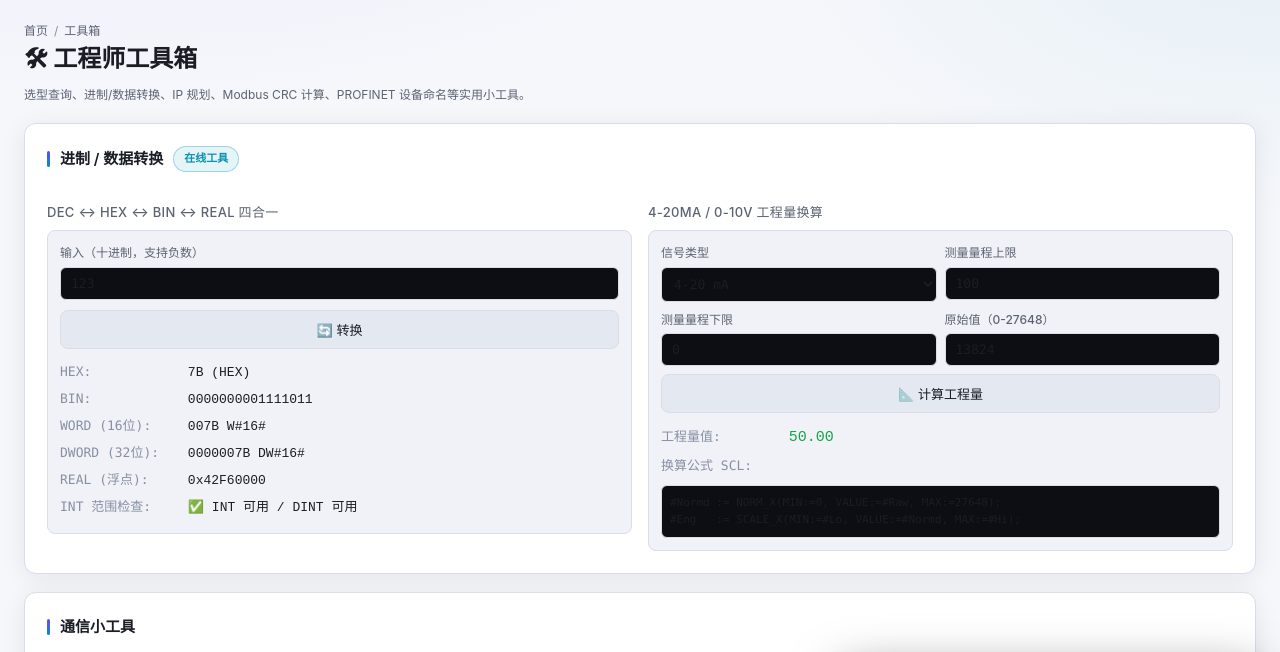
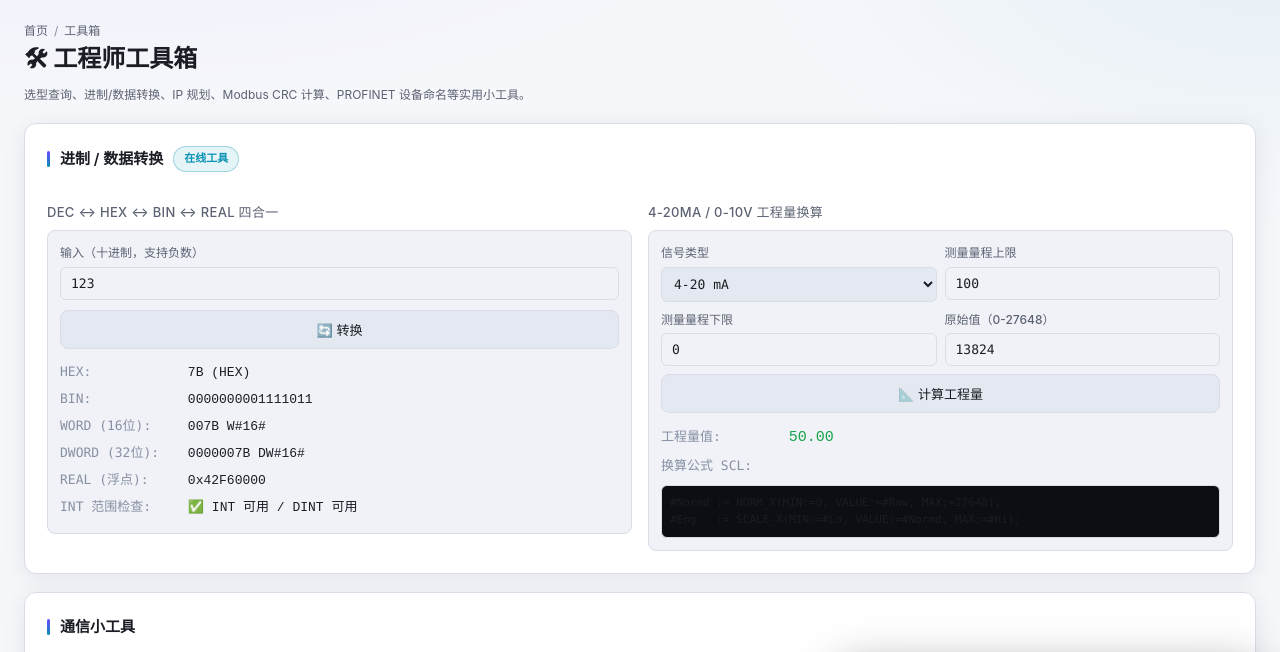
Before and after one commit to lbl1988/TIA_learn_site, a website: page tools/index.html in a window 1280 px wide. Shown: the part 72-724 px from the top of the page. Drawn offline with Linux system fonts and the light colour scheme.

Commit message:
fix: 强制表单元素颜色+color-scheme声明 - 解决深色模式输入框不可见

```diff
--- a/assets/css/style.css
+++ b/assets/css/style.css
@@ -66,6 +66,7 @@
 }
 *{box-sizing:border-box;margin:0;padding:0}
 html{scroll-behavior:smooth}
+:root{color-scheme:light dark}
 body{
   background:var(--bg);color:var(--text);
   font:14px/1.6 var(--font-sans);
@@ -138,11 +139,13 @@ a:hover{color:#a28bff}
 .form-input,.form-select{
   display:block;width:100%;padding:8px 12px;
   border-radius:var(--radius-sm);border:1px solid var(--line);
-  background:var(--panel-2);color:var(--text);
+  background:var(--panel-2)!important;color:var(--text)!important;
   font-size:13px;font-family:inherit;outline:none;transition:.15s;
+  -webkit-appearance:none;appearance:none;
 }
+.form-input::-webkit-input-color-scheme{background:var(--panel-2);color:var(--text)}
 .form-input:focus,.form-select:focus{border-color:var(--brand);box-shadow:0 0 0 3px var(--brand-soft)}
-.form-select{cursor:pointer;-webkit-appearance:auto;appearance:auto}
+.form-select{cursor:pointer;-webkit-appearance:auto;appearance:auto;background:var(--panel-3)!important}
 .form-grid{display:grid;grid-template-columns:1fr 1fr;gap:12px}
 .tool-box{padding:16px;border:1px solid var(--line);border-radius:var(--radius);background:var(--panel-2)}
 .mono{font-family:var(--font-mono);font-size:13px;line-height:2}
```
